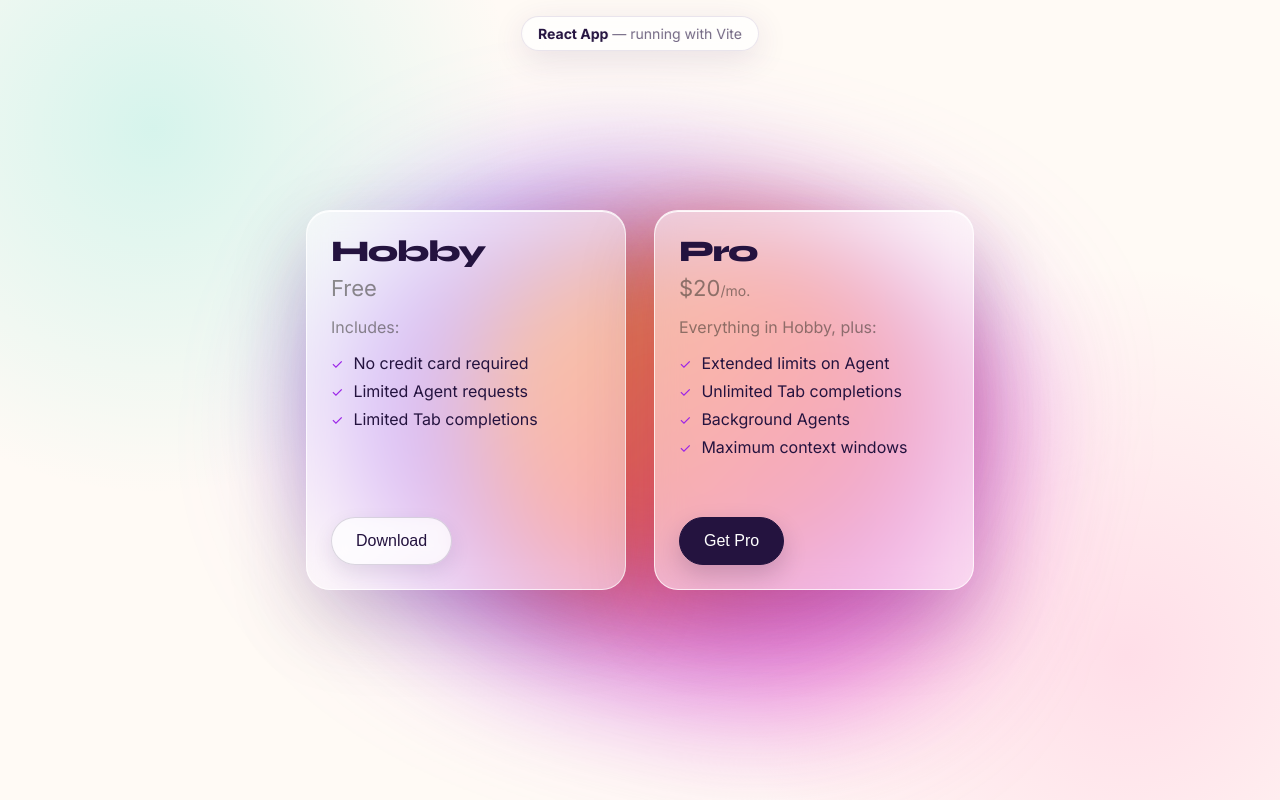
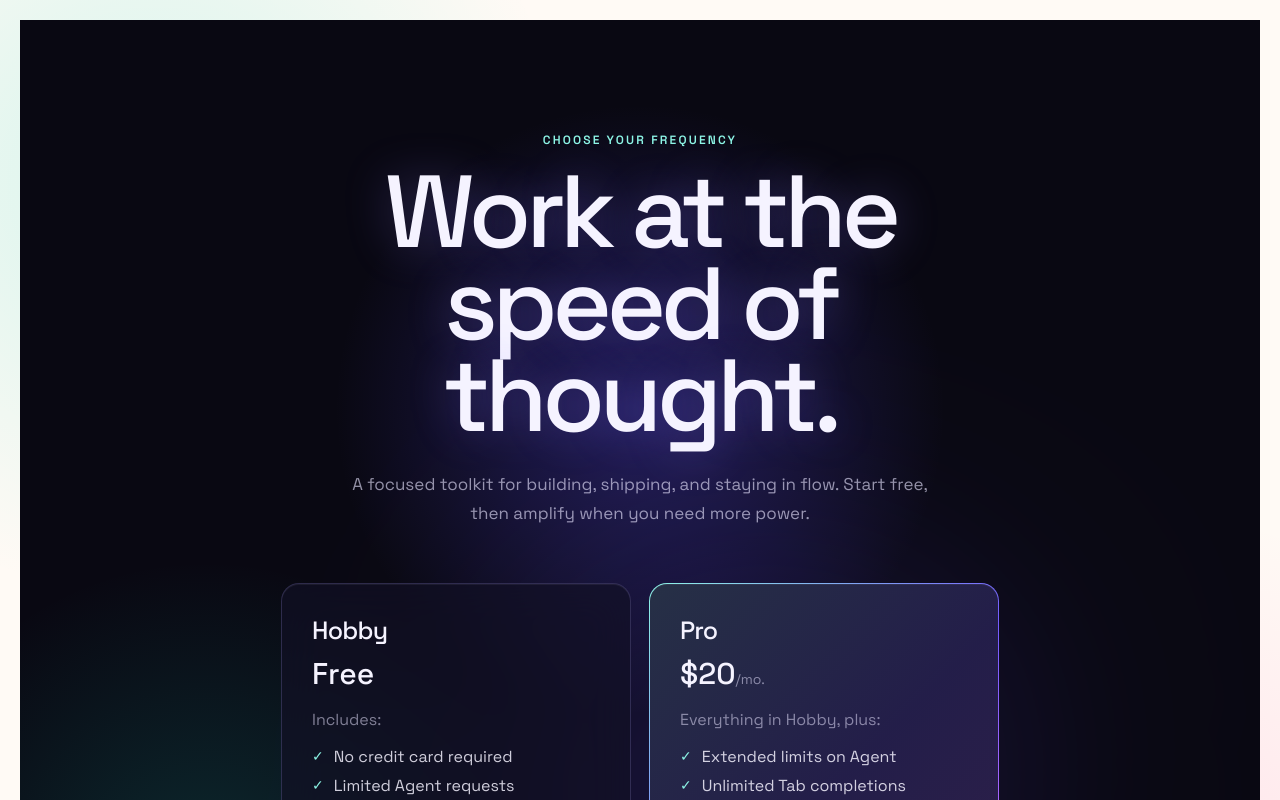
Before and after one commit to kasia-kowa/zander-class-2-html-and-jsx, a React (Vite) app: page / in a window 1280 px wide. Shown: the top 800 px of the page. Built offline with nearby package versions, Linux system fonts and the light colour scheme.

Commit message:
Add signal pricing exploration
Figma-Prompt-ID: 140
Figma-Session-ID: 7da8ab01-3707-43b5-aae1-dd70c5cc8479

```diff
--- a/src/App.jsx
+++ b/src/App.jsx
@@ -1,14 +1,7 @@
-// App.jsx — THE ROOT COMPONENT
-// This is the top of the component tree — every other component lives inside it.
-// In a larger app, this is where you'd add routing (showing different pages based on the URL).
-// For now, it simply renders the Pricing page.
-
-import Pricing from './pages/Pricing';
+import ExplorationTwo from './pages/ExplorationTwo';
 
 function App() {
-    return <Pricing />;
+    return <ExplorationTwo />;
 }
 
-// "export default" makes this component available to other files
-// index.jsx imports it with: import App from './App'
 export default App;
--- a/src/components/Button/Button.jsx
+++ b/src/components/Button/Button.jsx
@@ -11,7 +11,7 @@ function Button({ label, variant = "secondary" }) {
         // Template literal (``) builds the className dynamically
         // If variant is "primary", this becomes: className="download-button primary"
         // If variant is "secondary", this becomes: className="download-button secondary"
-        <button className={`download-button ${variant}`}>{label}</button>
+        <button type="button" className={`download-button ${variant}`}>{label}</button>
     );
 }
 
--- a/src/index.css
+++ b/src/index.css
@@ -44,3 +44,7 @@ body {
 .page-label strong {
     color: #24133f;
 }
+
+#root {
+    width: 100%;
+}
--- /dev/null
+++ b/src/pages/ExplorationTwo.jsx
@@ -0,0 +1,15 @@
+import Pricing from './Pricing';
+import './Explorations.css';
+
+function ExplorationTwo() {
+    return (
+        <Pricing
+            variant="signal"
+            eyebrow="Choose your frequency"
+            headline="Work at the speed of thought."
+            description="A focused toolkit for building, shipping, and staying in flow. Start free, then amplify when you need more power."
+        />
+    );
+}
+
+export default ExplorationTwo;
--- /dev/null
+++ b/src/pages/Explorations.css
@@ -0,0 +1,292 @@
+@import url('https://fonts.googleapis.com/css2?family=DM+Serif+Display:ital@0;1&family=Space+Grotesk:wght@400;500;600&display=swap');
+
+.pricing-page.editorial,
+.pricing-page.signal {
+    min-height: 100vh;
+    padding: 112px 7vw 120px;
+}
+
+.pricing-hero {
+    position: relative;
+    z-index: 2;
+    max-width: 760px;
+    margin: 0 auto 56px;
+    text-align: center;
+}
+
+.pricing-eyebrow {
+    margin-bottom: 18px;
+    font-size: 12px;
+    font-weight: 600;
+    letter-spacing: 0.18em;
+    text-transform: uppercase;
+}
+
+.pricing-hero h1 {
+    margin: 0;
+    font-size: clamp(54px, 8vw, 104px);
+    font-weight: 400;
+    letter-spacing: -0.055em;
+    line-height: 0.9;
+}
+
+.pricing-description {
+    max-width: 590px;
+    margin: 28px auto 0;
+    font-size: 17px;
+    line-height: 1.65;
+}
+
+/* Exploration one: warm, typographic, and intentionally print-like. */
+.editorial {
+    color: #222019;
+    background-color: #f1ecdf;
+    background-image:
+        linear-gradient(rgba(34, 32, 25, 0.055) 1px, transparent 1px),
+        linear-gradient(90deg, rgba(34, 32, 25, 0.055) 1px, transparent 1px);
+    background-size: 44px 44px;
+}
+
+.editorial .pricing-hero {
+    max-width: 880px;
+}
+
+.editorial .pricing-eyebrow {
+    color: #c74324;
+}
+
+.editorial .pricing-hero h1 {
+    font-family: 'DM Serif Display', Georgia, serif;
+}
+
+.editorial .pricing-description {
+    color: rgba(34, 32, 25, 0.66);
+}
+
+.editorial .cards-container {
+    gap: 0;
+    padding: 0;
+    align-items: stretch;
+}
+
+.editorial .cards-container::before,
+.editorial .cards-container::after {
+    display: none;
+}
+
+.editorial .card {
+    min-height: 450px;
+    width: min(390px, 42vw);
+    padding: 38px;
+    background: #f8f4ea;
+    border: 1px solid #222019;
+    border-radius: 0;
+    box-shadow: 9px 9px 0 #222019;
+    backdrop-filter: none;
+}
+
+.editorial .card:nth-child(2) {
+    margin: 26px 0 0 -1px;
+    background: #d7f35b;
+}
+
+.editorial .card:hover {
+    transform: translate(-4px, -4px);
+    box-shadow: 13px 13px 0 #c74324;
+}
+
+.editorial .card-title {
+    font-family: 'DM Serif Display', Georgia, serif;
+    font-size: 46px;
+    line-height: 1;
+    font-weight: 400;
+    color: #222019;
+}
+
+.editorial .card-price-amount {
+    font-family: 'DM Serif Display', Georgia, serif;
+    font-size: 28px;
+    color: #222019;
+}
+
+.editorial .card-price-period,
+.editorial .includes-text {
+    color: rgba(34, 32, 25, 0.62);
+}
+
+.editorial .features-list li {
+    color: #222019;
+}
+
+.editorial .checkmark {
+    color: #c74324;
+}
+
+.editorial .download-button {
+    border-radius: 0;
+    border-color: #222019;
+    background: transparent;
+    color: #222019;
+    box-shadow: none;
+}
+
+.editorial .download-button.primary {
+    background: #222019;
+    color: #f8f4ea;
+}
+
+/* Exploration two: dark, spatial, and luminous without becoming noisy. */
+.signal {
+    overflow: hidden;
+    color: #f5f3ff;
+    font-family: 'Space Grotesk', sans-serif;
+    background:
+        radial-gradient(circle at 50% 35%, rgba(91, 75, 255, 0.3), transparent 32%),
+        radial-gradient(circle at 15% 78%, rgba(27, 219, 198, 0.16), transparent 24%),
+        #090812;
+}
+
+.signal::before {
+    content: '';
+    position: fixed;
+    inset: 0;
+    pointer-events: none;
+    background-image: radial-gradient(rgba(255, 255, 255, 0.25) 0.6px, transparent 0.6px);
+    background-size: 22px 22px;
+    mask-image: linear-gradient(to bottom, black, transparent 82%);
+}
+
+.signal .pricing-eyebrow {
+    color: #8df5e6;
+}
+
+.signal .pricing-hero h1 {
+    font-family: 'Space Grotesk', sans-serif;
+    font-weight: 500;
+    text-shadow: 0 0 46px rgba(139, 124, 255, 0.32);
+}
+
+.signal .pricing-description {
+    color: rgba(232, 229, 255, 0.62);
+}
+
+.signal .cards-container {
+    gap: 18px;
+    padding: 0;
+}
+
+.signal .cards-container::before {
+    width: 420px;
+    height: 420px;
+    top: -60px;
+    left: calc(50% - 210px);
+    background: #6047ff;
+    opacity: 0.16;
+    filter: blur(90px);
+}
+
+.signal .cards-container::after {
+    display: none;
+}
+
+.signal .card {
+    min-height: 430px;
+    width: 350px;
+    padding: 30px;
+    background: rgba(19, 17, 38, 0.68);
+    border: 1px solid rgba(172, 162, 255, 0.2);
+    border-radius: 18px;
+    box-shadow: inset 0 1px 0 rgba(255, 255, 255, 0.06);
+    backdrop-filter: blur(22px);
+}
+
+.signal .card:nth-child(2) {
+    background:
+        linear-gradient(rgba(24, 21, 48, 0.88), rgba(24, 21, 48, 0.88)) padding-box,
+        linear-gradient(135deg, #8df5e6, #745cff, #e06cff) border-box;
+    border: 1px solid transparent;
+}
+
+.signal .card:hover {
+    transform: translateY(-6px);
+    box-shadow: 0 28px 70px rgba(0, 0, 0, 0.36);
+}
+
+.signal .card-title {
+    font-family: 'Space Grotesk', sans-serif;
+    font-size: 25px;
+    font-weight: 500;
+    letter-spacing: -0.03em;
+    color: #f5f3ff;
+}
+
+.signal .card-price-amount {
+    font-size: 30px;
+    font-weight: 500;
+    color: #f5f3ff;
+}
+
+.signal .card-price-period,
+.signal .includes-text {
+    color: rgba(232, 229, 255, 0.52);
+}
+
+.signal .features-list li {
+    color: rgba(245, 243, 255, 0.84);
+}
+
+.signal .checkmark {
+    color: #8df5e6;
+}
+
+.signal .download-button {
+    border-color: rgba(232, 229, 255, 0.2);
+    background: rgba(255, 255, 255, 0.05);
+    color: #f5f3ff;
+    box-shadow: none;
+}
+
+.signal .download-button:hover {
+    background: rgba(255, 255, 255, 0.1);
+}
+
+.signal .download-button.primary {
+    border-color: #8df5e6;
+    background: #8df5e6;
+    color: #11121c;
+    box-shadow: 0 0 28px rgba(141, 245, 230, 0.2);
+}
+
+.signal .download-button.primary:hover {
+    background: #b4fff4;
+}
+
+@media (max-width: 760px) {
+    .pricing-page.editorial,
+    .pricing-page.signal {
+        padding: 96px 20px 110px;
+    }
+
+    .pricing-hero {
+        margin-bottom: 38px;
+    }
+
+    .pricing-hero h1 {
+        font-size: clamp(48px, 15vw, 72px);
+    }
+
+    .editorial .cards-container,
+    .signal .cards-container {
+        padding: 0;
+    }
+
+    .editorial .card,
+    .signal .card {
+        width: 100%;
+        max-width: 420px;
+    }
+
+    .editorial .card:nth-child(2) {
+        margin: 18px 0 0;
+    }
+}
--- a/src/pages/Pricing.css
+++ b/src/pages/Pricing.css
@@ -1,5 +1,9 @@
 /* Pricing.css — LAYOUT STYLES FOR THE PRICING PAGE */
 /* This controls how the cards are arranged on the page */
+
+.pricing-page {
+    width: 100%;
+}
 
 .cards-container {
     position: relative;
--- a/src/pages/Pricing.jsx
+++ b/src/pages/Pricing.jsx
@@ -7,7 +7,12 @@
 import PricingCard from '../components/PricingCard/PricingCard';
 import './Pricing.css';
 
-function Pricing() {
+function Pricing({
+    variant = 'original',
+    eyebrow,
+    headline,
+    description,
+}) {
     // DATA — each object holds all the content for one pricing card
     // Changing this data automatically updates what the cards display
     const hobbyPlan = {
@@ -34,17 +39,26 @@ function Pricing() {
         buttonVariant: 'primary',
     };
 
+    const isOriginal = variant === 'original';
+
     return (
-        // <> is a React Fragment — groups elements without adding extra HTML divs
-        <>
-            <p className="page-label"><strong>React App</strong> — running with Vite</p>
+        <main className={`pricing-page ${variant}`}>
+            {isOriginal ? (
+                <p className="page-label"><strong>React App</strong> — running with Vite</p>
+            ) : (
+                <header className="pricing-hero">
+                    <p className="pricing-eyebrow">{eyebrow}</p>
+                    <h1>{headline}</h1>
+                    <p className="pricing-description">{description}</p>
+                </header>
+            )}
             <div className="cards-container">
                 {/* The spread operator {...hobbyPlan} passes all object properties as individual props */}
                 {/* This is the same as: title="Hobby" price="Free" includesText="Includes:" etc. */}
                 <PricingCard {...hobbyPlan} />
                 <PricingCard {...proPlan} />
             </div>
-        </>
+        </main>
     );
 }
 
```
